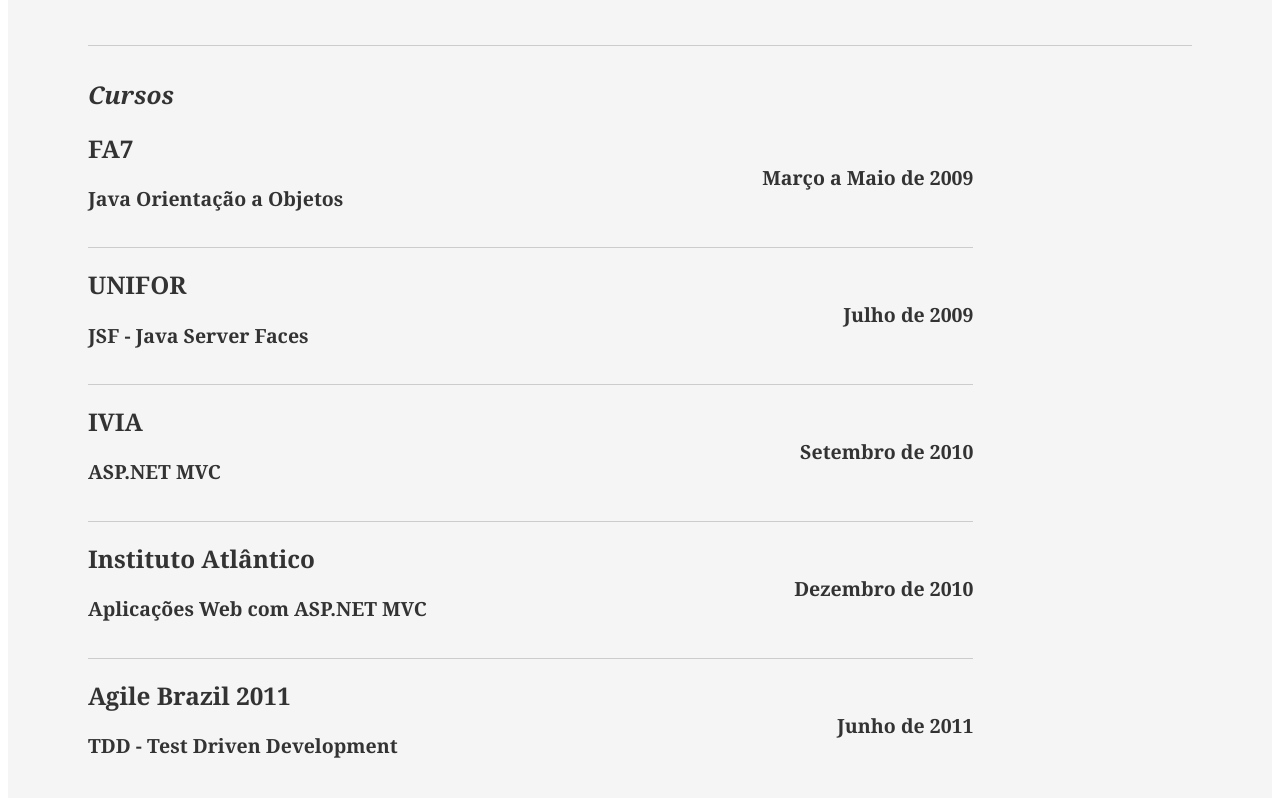
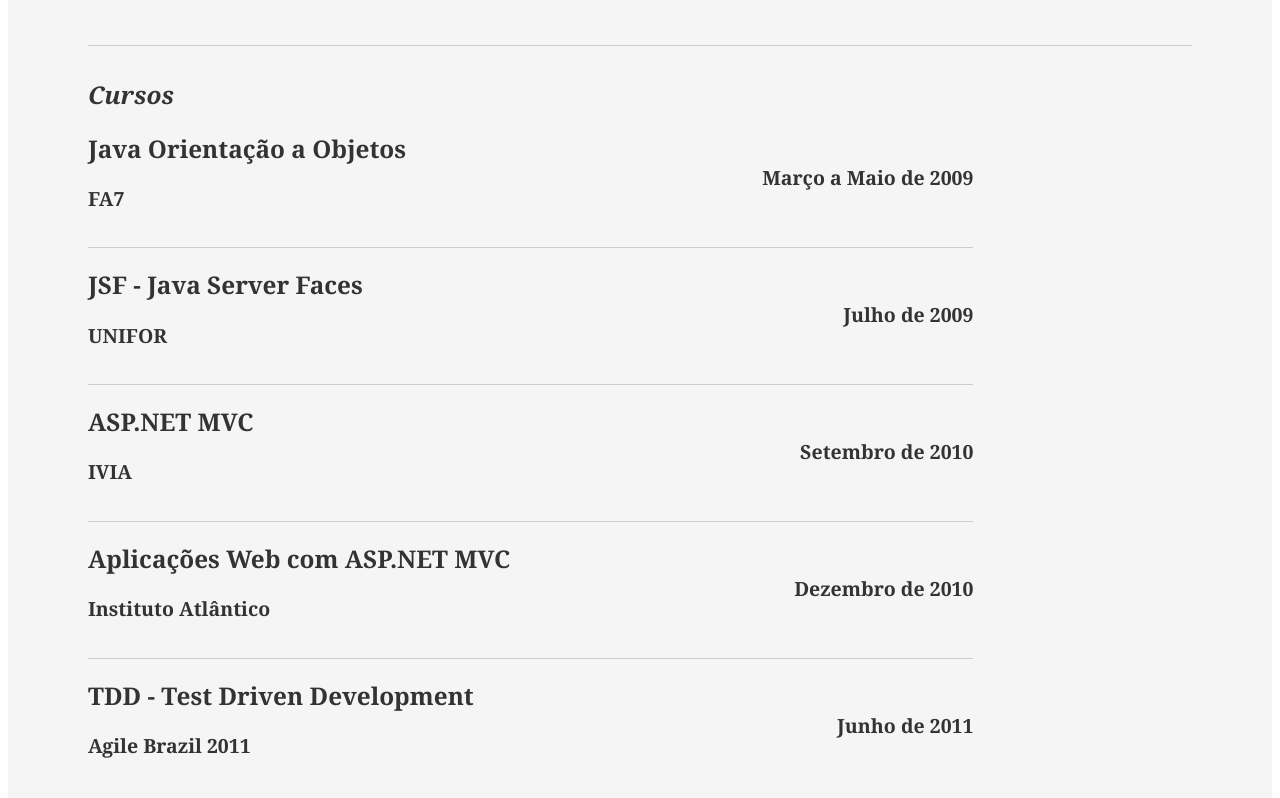
Before and after one commit to danilobjr/danilobjr.github.io, a plain HTML site: page index.html in a window 1280 px wide. Shown: the part 2123-2921 px from the top of the page. Drawn offline with Linux system fonts and the light colour scheme; a small style sheet from the web is missing.

Commit message:
Troca da ordem do título do curso pelo local em CURSOS

```diff
--- a/index.html
+++ b/index.html
@@ -174,32 +174,32 @@
 						<div class="yui-u">
 
 							<div class="job">
-								<h2>FA7</h2>
-								<h3>Java Orientação a Objetos</h3>
+								<h2>Java Orientação a Objetos</h2>
+								<h3>FA7</h3>
 								<h4>Março a Maio de 2009</h4>
 							</div>
 
 							<div class="job">
-								<h2>UNIFOR</h2>
-								<h3>JSF - Java Server Faces</h3>
+								<h2>JSF - Java Server Faces</h2>
+								<h3>UNIFOR</h3>
 								<h4>Julho de 2009</h4>
 							</div>
 
 							<div class="job">
-								<h2>IVIA</h2>
-								<h3>ASP.NET MVC</h3>
+								<h2>ASP.NET MVC</h2>
+								<h3>IVIA</h3>
 								<h4>Setembro de 2010</h4>
 							</div>
 
 							<div class="job">
-								<h2>Instituto Atlântico</h2>
-								<h3>Aplicações Web com ASP.NET MVC</h3>
+								<h2>Aplicações Web com ASP.NET MVC</h2>
+								<h3>Instituto Atlântico</h3>
 								<h4>Dezembro de 2010</h4>
 							</div>
 
 							<div class="job last">
-								<h2>Agile Brazil 2011</h2>
-								<h3>TDD - Test Driven Development</h3>
+								<h2>TDD - Test Driven Development</h2>
+								<h3>Agile Brazil 2011</h3>
 								<h4>Junho de 2011</h4>
 							</div>
 
```
